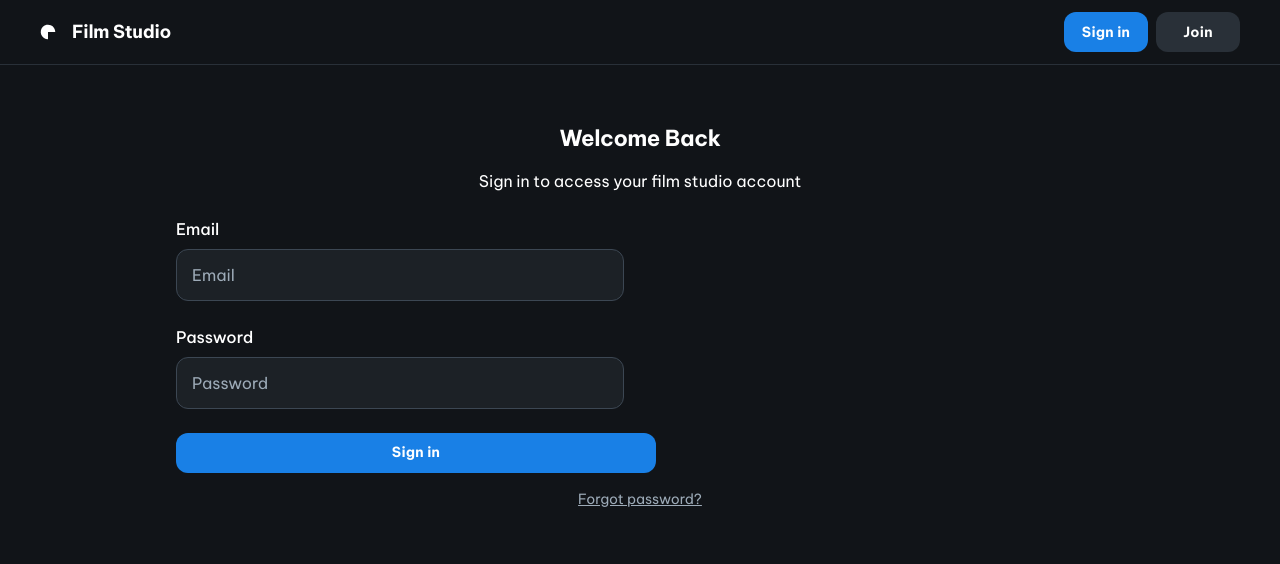
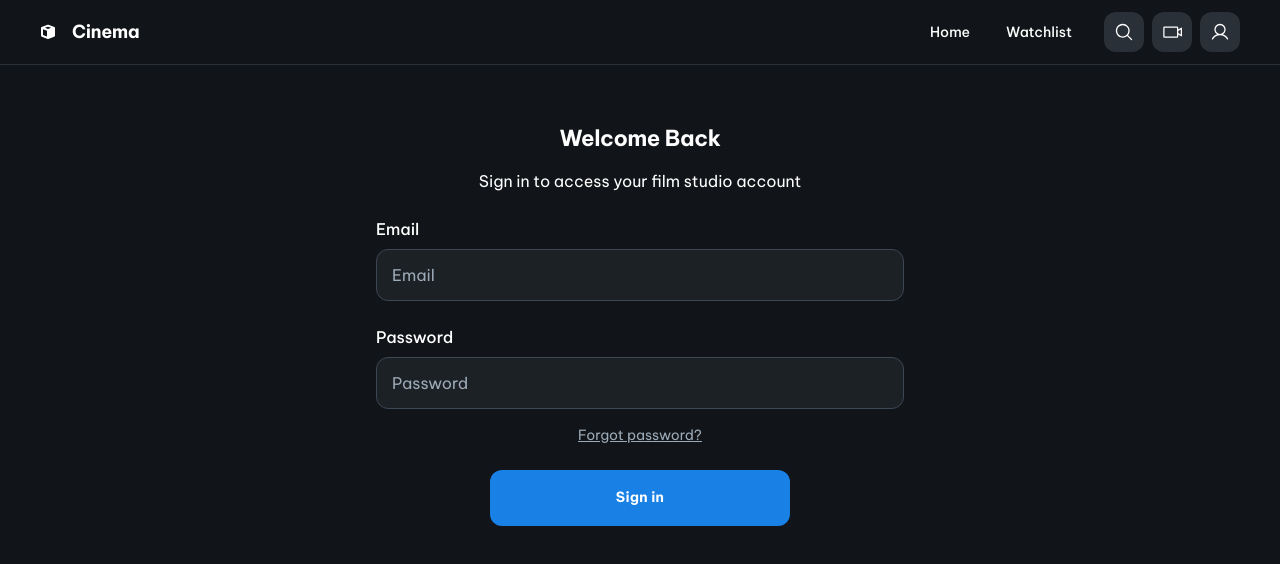
Before and after one commit to AnderVicario/CinemaList, a plain HTML site: page app/templates/login.html in a window 1280 px wide. Drawn offline with nearby package versions, Linux system fonts and the light colour scheme.

Commit message:
feat: login page initial part

```diff
--- a/app/templates/login.html
+++ b/app/templates/login.html
@@ -24,31 +24,69 @@
             <div class="size-4">
               <svg viewBox="0 0 48 48" fill="none" xmlns="http://www.w3.org/2000/svg">
                 <path
-                  d="M24 45.8096C19.6865 45.8096 15.4698 44.5305 11.8832 42.134C8.29667 39.7376 5.50128 36.3314 3.85056 32.3462C2.19985 28.361 1.76794 23.9758 2.60947 19.7452C3.451 15.5145 5.52816 11.6284 8.57829 8.5783C11.6284 5.52817 15.5145 3.45101 19.7452 2.60948C23.9758 1.76795 28.361 2.19986 32.3462 3.85057C36.3314 5.50129 39.7376 8.29668 42.134 11.8833C44.5305 15.4698 45.8096 19.6865 45.8096 24L24 24L24 45.8096Z"
+                  fill-rule="evenodd"
+                  clip-rule="evenodd"
+                  d="M24 18.4228L42 11.475V34.3663C42 34.7796 41.7457 35.1504 41.3601 35.2992L24 42V18.4228Z"
+                  fill="currentColor"
+                ></path>
+                <path
+                  fill-rule="evenodd"
+                  clip-rule="evenodd"
+                  d="M24 8.18819L33.4123 11.574L24 15.2071L14.5877 11.574L24 8.18819ZM9 15.8487L21 20.4805V37.6263L9 32.9945V15.8487ZM27 37.6263V20.4805L39 15.8487V32.9945L27 37.6263ZM25.354 2.29885C24.4788 1.98402 23.5212 1.98402 22.646 2.29885L4.98454 8.65208C3.7939 9.08038 3 10.2097 3 11.475V34.3663C3 36.0196 4.01719 37.5026 5.55962 38.098L22.9197 44.7987C23.6149 45.0671 24.3851 45.0671 25.0803 44.7987L42.4404 38.098C43.9828 37.5026 45 36.0196 45 34.3663V11.475C45 10.2097 44.2061 9.08038 43.0155 8.65208L25.354 2.29885Z"
                   fill="currentColor"
                 ></path>
               </svg>
             </div>
-            <h2 class="text-white text-lg font-bold leading-tight tracking-[-0.015em]">Film Studio</h2>
+            <h2 class="text-white text-lg font-bold leading-tight tracking-[-0.015em]">Cinema</h2>
+          </div>
+          <div class="flex flex-1 justify-end gap-8">
+            <div class="flex items-center gap-9">
+              <a class="text-white text-sm font-medium leading-normal" href="/">Home</a>
+              <a class="text-white text-sm font-medium leading-normal" href="#">Watchlist</a>
             </div>
             <div class="flex gap-2">
               <button
-              class="flex min-w-[84px] max-w-[480px] cursor-pointer items-center justify-center overflow-hidden rounded-xl h-10 px-4 bg-[#1980e6] text-white text-sm font-bold leading-normal tracking-[0.015em]"
+                class="flex max-w-[480px] cursor-pointer items-center justify-center overflow-hidden rounded-xl h-10 bg-[#293038] text-white gap-2 text-sm font-bold leading-normal tracking-[0.015em] min-w-0 px-2.5"
               >
-              <span class="truncate">Sign in</span>
+                <div class="text-white" data-icon="MagnifyingGlass" data-size="20px" data-weight="regular">
+                  <svg xmlns="http://www.w3.org/2000/svg" width="20px" height="20px" fill="currentColor" viewBox="0 0 256 256">
+                    <path
+                      d="M229.66,218.34l-50.07-50.06a88.11,88.11,0,1,0-11.31,11.31l50.06,50.07a8,8,0,0,0,11.32-11.32ZM40,112a72,72,0,1,1,72,72A72.08,72.08,0,0,1,40,112Z"
+                    ></path>
+                  </svg>
+                </div>
               </button>
               <button
-              class="flex min-w-[84px] max-w-[480px] cursor-pointer items-center justify-center overflow-hidden rounded-xl h-10 px-4 bg-[#293038] text-white text-sm font-bold leading-normal tracking-[0.015em]"
+                class="flex max-w-[480px] cursor-pointer items-center justify-center overflow-hidden rounded-xl h-10 bg-[#293038] text-white gap-2 text-sm font-bold leading-normal tracking-[0.015em] min-w-0 px-2.5"
               >
-              <span class="truncate">Join</span>
+                <div class="text-white" data-icon="VideoCamera" data-size="20px" data-weight="regular">
+                  <svg xmlns="http://www.w3.org/2000/svg" width="20px" height="20px" fill="currentColor" viewBox="0 0 256 256">
+                    <path
+                      d="M251.77,73a8,8,0,0,0-8.21.39L208,97.05V72a16,16,0,0,0-16-16H32A16,16,0,0,0,16,72V184a16,16,0,0,0,16,16H192a16,16,0,0,0,16-16V159l35.56,23.71A8,8,0,0,0,248,184a8,8,0,0,0,8-8V80A8,8,0,0,0,251.77,73ZM192,184H32V72H192V184Zm48-22.95-32-21.33V116.28L240,95Z"
+                    ></path>
+                  </svg>
+                </div>
               </button>
+              <button
+                class="flex max-w-[480px] cursor-pointer items-center justify-center overflow-hidden rounded-xl h-10 bg-[#293038] text-white gap-2 text-sm font-bold leading-normal tracking-[0.015em] min-w-0 px-2.5"
+              >
+                <div class="text-white" data-icon="User" data-size="20px" data-weight="regular">
+                  <svg xmlns="http://www.w3.org/2000/svg" width="20px" height="20px" fill="currentColor" viewBox="0 0 256 256">
+                    <path
+                      d="M230.92,212c-15.23-26.33-38.7-45.21-66.09-54.16a72,72,0,1,0-73.66,0C63.78,166.78,40.31,185.66,25.08,212a8,8,0,1,0,13.85,8c18.84-32.56,52.14-52,89.07-52s70.23,19.44,89.07,52a8,8,0,1,0,13.85-8ZM72,96a56,56,0,1,1,56,56A56.06,56.06,0,0,1,72,96Z"
+                    ></path>
+                  </svg>
+                </div>
+              </button>
+            </div>
           </div>
         </header>
         <div class="px-40 flex flex-1 justify-center py-5">
           <div class="layout-content-container flex flex-col w-[512px] max-w-[512px] py-5 max-w-[960px] flex-1">
             <h1 class="text-white text-[22px] font-bold leading-tight tracking-[-0.015em] px-4 text-center pb-3 pt-5">Welcome Back</h1>
             <p class="text-white text-base font-normal leading-normal pb-3 pt-1 px-4 text-center">Sign in to access your film studio account</p>
-            <div class="flex max-w-[480px] flex-wrap items-end gap-4 px-4 py-3">
+            <div class="justify-center min-w-[560px] mx-auto">
+              <div class="flex flex-wrap items-end gap-4 px-4 py-3">
                 <label class="flex flex-col min-w-40 flex-1">
                   <p class="text-white text-base font-medium leading-normal pb-2">Email</p>
                   <input
@@ -58,7 +96,7 @@
                   />
                 </label>
               </div>
-            <div class="flex max-w-[480px] flex-wrap items-end gap-4 px-4 py-3">
+              <div class="flex flex-wrap items-end gap-4 px-4 py-3">
                 <label class="flex flex-col min-w-40 flex-1">
                   <p class="text-white text-base font-medium leading-normal pb-2">Password</p>
                   <input
@@ -68,14 +106,15 @@
                   />
                 </label>
               </div>
-            <div class="flex px-4 py-3">
+              <p class="text-[#9dabb8] text-sm font-normal leading-normal pb-3 pt-1 px-4 text-center underline">Forgot password?</p>
+              <div class="flex px-4 py-3 justify-center">
                 <button
-                class="flex min-w-[84px] max-w-[480px] cursor-pointer items-center justify-center overflow-hidden rounded-xl h-10 px-4 flex-1 bg-[#1980e6] text-white text-sm font-bold leading-normal tracking-[0.015em]"
+                  class="flex max-w-[300px] h-14 cursor-pointer items-center justify-center overflow-hidden rounded-xl px-4 flex-1 bg-[#1980e6] text-white text-sm font-bold leading-normal tracking-[0.015em]"
                 >
                   <span class="truncate">Sign in</span>
                 </button>
               </div>
-            <p class="text-[#9dabb8] text-sm font-normal leading-normal pb-3 pt-1 px-4 text-center underline">Forgot password?</p>
+            </div>
           </div>
         </div>
       </div>
```
Also changed, not shown: app/templates/home.html (+1 -1 lines), app/templates/movie.html (+1 -1 lines), 2 other files. Lines whose indentation alone changed are shown as unchanged.
